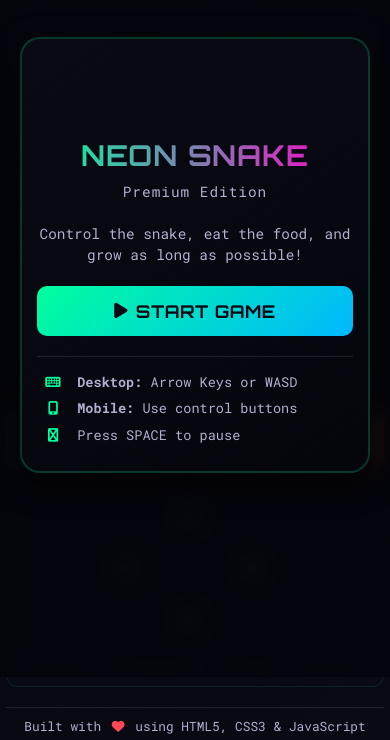
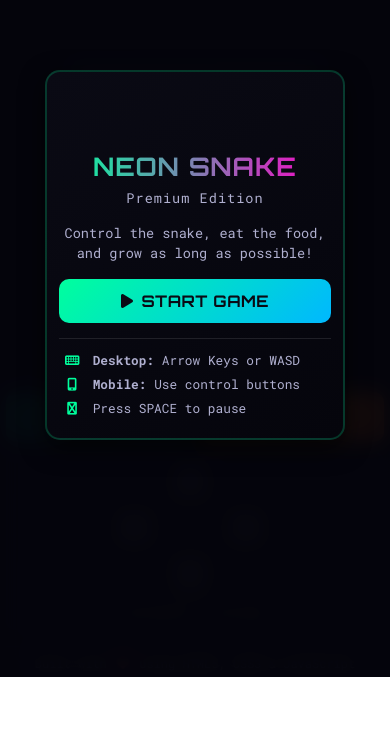
Before and after one commit to olamihus/SNAKE, a plain HTML site: page index.html in a window 390 px wide. Shown: the part 167-907 px from the top of the page. After the commit the page ends 844 px from the top, so only its background shows below. Drawn offline with Linux system fonts and the light colour scheme.

Commit message:
Update style.css

```diff
--- a/style.css
+++ b/style.css
@@ -129,7 +129,7 @@ h1, h2, h3 {
     flex: 1;
     display: flex;
     flex-direction: column;
-    gap: 12px;
+    gap: 10px;
     padding: 0;
 }
 
@@ -137,17 +137,17 @@ h1, h2, h3 {
 .top-stats-bar {
     display: grid;
     grid-template-columns: repeat(4, 1fr);
-    gap: 8px;
-    margin-bottom: 8px;
+    gap: 6px;
+    margin-bottom: 6px;
 }
 
 .stat-item {
     display: flex;
     align-items: center;
-    gap: 10px;
-    padding: 10px;
+    gap: 8px;
+    padding: 8px;
     background: rgba(10, 10, 20, 0.8);
-    border-radius: 10px;
+    border-radius: 8px;
     border: 1px solid rgba(0, 255, 157, 0.1);
     transition: var(--transition-fast);
 }
@@ -159,14 +159,14 @@ h1, h2, h3 {
 }
 
 .stat-icon {
-    width: 32px;
-    height: 32px;
+    width: 28px;
+    height: 28px;
     background: rgba(0, 255, 157, 0.1);
-    border-radius: 6px;
+    border-radius: 5px;
     display: flex;
     align-items: center;
     justify-content: center;
-    font-size: 1rem;
+    font-size: 0.9rem;
     color: var(--primary-color);
 }
 
@@ -190,7 +190,7 @@ h1, h2, h3 {
 }
 
 .stat-label {
-    font-size: 0.7rem;
+    font-size: 0.65rem;
     color: var(--text-secondary);
     text-transform: uppercase;
     letter-spacing: 0.5px;
@@ -198,7 +198,7 @@ h1, h2, h3 {
 }
 
 .stat-item h3 {
-    font-size: 1.3rem;
+    font-size: 1.1rem;
     color: var(--text-primary);
     font-family: 'Orbitron', sans-serif;
     line-height: 1;
@@ -217,19 +217,20 @@ h1, h2, h3 {
 .game-board {
     width: 100%;
     aspect-ratio: 1 / 1;
-    max-width: min(85vh, 500px);
-    max-height: min(85vh, 500px);
+    max-width: min(85vw, 320px);
+    max-height: min(85vw, 320px);
     background: var(--grid-bg);
     border-radius: 8px;
     position: relative;
     overflow: hidden;
     border: 2px solid rgba(0, 255, 157, 0.2);
     display: grid;
-    grid-template-columns: repeat(20, 1fr);
-    grid-template-rows: repeat(20, 1fr);
+    grid-template-columns: repeat(15, 1fr);
+    grid-template-rows: repeat(15, 1fr);
     gap: 1px;
     padding: 1px;
     box-shadow: 0 5px 20px rgba(0, 0, 0, 0.5);
+    margin: 0 auto;
 }
 
 .game-board::before {
@@ -293,7 +294,7 @@ h1, h2, h3 {
     top: 50%;
     left: 50%;
     transform: translate(-50%, -50%);
-    font-size: 0.6rem;
+    font-size: 0.7rem;
 }
 
 @keyframes pulse {
@@ -305,41 +306,41 @@ h1, h2, h3 {
 .controls-area {
     display: flex;
     flex-direction: column;
-    gap: 12px;
-    padding: 10px 0;
+    gap: 10px;
+    padding: 8px 0;
 }
 
 /* Action Buttons */
 .action-buttons {
     display: grid;
     grid-template-columns: repeat(2, 1fr);
-    gap: 10px;
+    gap: 8px;
 }
 
 .action-btn {
-    padding: 14px;
-    border-radius: 10px;
+    padding: 12px;
+    border-radius: 8px;
     font-family: 'Orbitron', sans-serif;
     font-weight: 600;
-    font-size: 1rem;
+    font-size: 0.9rem;
     cursor: pointer;
     display: flex;
     flex-direction: column;
     align-items: center;
     justify-content: center;
-    gap: 6px;
+    gap: 4px;
     transition: var(--transition-normal);
     letter-spacing: 0.5px;
     border: none;
-    min-height: 70px;
+    min-height: 60px;
 }
 
 .action-btn i {
-    font-size: 1.3rem;
+    font-size: 1.1rem;
 }
 
 .action-btn span {
-    font-size: 0.9rem;
+    font-size: 0.8rem;
 }
 
 /* Button Base Styles */
@@ -401,8 +402,8 @@ h1, h2, h3 {
 /* Touch Controls */
 .touch-controls-container {
     background: rgba(10, 10, 20, 0.8);
-    padding: 12px;
-    border-radius: 12px;
+    padding: 10px;
+    border-radius: 10px;
     border: 1px solid rgba(0, 255, 157, 0.1);
 }
 
@@ -410,20 +411,20 @@ h1, h2, h3 {
     display: grid;
     grid-template-columns: repeat(3, 1fr);
     grid-template-rows: repeat(3, 1fr);
-    gap: 10px;
-    max-width: 220px;
+    gap: 8px;
+    max-width: 200px;
     margin: 0 auto;
 }
 
 .touch-btn {
-    width: 55px;
-    height: 55px;
+    width: 50px;
+    height: 50px;
     background: rgba(255, 255, 255, 0.1);
-    border-radius: 10px;
+    border-radius: 8px;
     display: flex;
     align-items: center;
     justify-content: center;
-    font-size: 1.4rem;
+    font-size: 1.3rem;
     cursor: pointer;
     transition: var(--transition-normal);
     user-select: none;
@@ -460,9 +461,9 @@ h1, h2, h3 {
 .mobile-hint {
     text-align: center;
     color: var(--text-secondary);
-    font-size: 0.75rem;
-    margin-top: 8px;
-    padding-top: 8px;
+    font-size: 0.7rem;
+    margin-top: 6px;
+    padding-top: 6px;
     border-top: 1px solid rgba(255, 255, 255, 0.1);
 }
 
@@ -480,7 +481,7 @@ h1, h2, h3 {
     align-items: center;
     z-index: 1000;
     animation: fadeIn 0.5s ease;
-    padding: 20px;
+    padding: 15px;
 }
 
 @keyframes fadeIn {
@@ -490,13 +491,13 @@ h1, h2, h3 {
 
 .overlay-content {
     background: linear-gradient(145deg, var(--background-dark), var(--background-darker));
-    padding: 25px;
-    border-radius: 20px;
+    padding: 20px;
+    border-radius: 15px;
     text-align: center;
-    max-width: 400px;
+    max-width: 350px;
     width: 100%;
     border: 2px solid rgba(0, 255, 157, 0.2);
-    box-shadow: 0 10px 30px rgba(0, 0, 0, 0.7);
+    box-shadow: 0 8px 25px rgba(0, 0, 0, 0.7);
     animation: slideUp 0.5s ease;
 }
 
@@ -512,8 +513,8 @@ h1, h2, h3 {
 }
 
 .snake-icon, .game-over-icon {
-    font-size: 3rem;
-    margin-bottom: 15px;
+    font-size: 2.5rem;
+    margin-bottom: 10px;
 }
 
 .snake-icon i {
@@ -529,12 +530,12 @@ h1, h2, h3 {
 
 @keyframes float {
     0%, 100% { transform: translateY(0); }
-    50% { transform: translateY(-10px); }
+    50% { transform: translateY(-8px); }
 }
 
 .overlay-content h2 {
-    font-size: 2.2rem;
-    margin-bottom: 8px;
+    font-size: 1.8rem;
+    margin-bottom: 6px;
     background: linear-gradient(90deg, var(--primary-color), var(--accent-color));
     -webkit-background-clip: text;
     -webkit-text-fill-color: transparent;
@@ -543,58 +544,58 @@ h1, h2, h3 {
 
 .subtitle {
     color: var(--text-secondary);
-    font-size: 1rem;
-    margin-bottom: 15px;
+    font-size: 0.9rem;
+    margin-bottom: 12px;
     letter-spacing: 1px;
 }
 
 .overlay-content p {
     color: var(--text-secondary);
-    margin-bottom: 20px;
+    margin-bottom: 15px;
     line-height: 1.5;
-    font-size: 0.9rem;
+    font-size: 0.85rem;
 }
 
 .overlay-controls {
     display: flex;
     flex-direction: column;
-    gap: 10px;
-    margin: 20px 0;
+    gap: 8px;
+    margin: 15px 0;
 }
 
 .btn-large {
-    padding: 14px 25px;
-    font-size: 1.1rem;
+    padding: 12px 20px;
+    font-size: 1rem;
 }
 
 .overlay-instructions {
-    margin-top: 20px;
-    padding-top: 15px;
+    margin-top: 15px;
+    padding-top: 12px;
     border-top: 1px solid rgba(255, 255, 255, 0.1);
 }
 
 .overlay-instructions p {
-    margin-bottom: 6px;
-    font-size: 0.85rem;
+    margin-bottom: 5px;
+    font-size: 0.8rem;
     text-align: left;
-    padding-left: 8px;
+    padding-left: 6px;
 }
 
 .overlay-instructions i {
     color: var(--primary-color);
-    margin-right: 8px;
-    width: 16px;
+    margin-right: 6px;
+    width: 14px;
     text-align: center;
 }
 
 .game-over-stats {
     display: flex;
     justify-content: space-around;
-    margin: 25px 0;
-    padding: 15px;
+    margin: 20px 0;
+    padding: 12px;
     background: rgba(0, 0, 0, 0.3);
-    border-radius: 12px;
-    gap: 10px;
+    border-radius: 10px;
+    gap: 8px;
 }
 
 .game-over-stats .stat {
@@ -604,25 +605,25 @@ h1, h2, h3 {
 
 .game-over-stats .stat p {
     color: var(--text-secondary);
-    font-size: 0.8rem;
+    font-size: 0.75rem;
     text-transform: uppercase;
     letter-spacing: 0.5px;
-    margin-bottom: 5px;
+    margin-bottom: 4px;
 }
 
 .game-over-stats .stat h3 {
-    font-size: 1.8rem;
+    font-size: 1.5rem;
     color: var(--primary-color);
 }
 
 /* Footer */
 .game-footer {
-    margin-top: 10px;
-    padding-top: 10px;
+    margin-top: 8px;
+    padding-top: 8px;
     border-top: 1px solid rgba(255, 255, 255, 0.1);
     text-align: center;
     color: var(--text-secondary);
-    font-size: 0.8rem;
+    font-size: 0.75rem;
 }
 
 .game-footer i {
@@ -639,70 +640,12 @@ h1, h2, h3 {
     .top-stats-bar {
         grid-template-columns: repeat(2, 1fr);
         grid-template-rows: repeat(2, 1fr);
-        gap: 6px;
-    }
-
-    .stat-item {
-        padding: 8px;
-        gap: 8px;
-    }
-
-    .stat-icon {
-        width: 28px;
-        height: 28px;
-        font-size: 0.9rem;
-    }
-
-    .stat-item h3 {
-        font-size: 1.1rem;
-    }
-
-    .stat-label {
-        font-size: 0.65rem;
-    }
-
-    .game-board {
-        max-width: min(95vw, 400px);
-        max-height: min(95vw, 400px);
-    }
-
-    .action-btn {
-        padding: 12px;
-        min-height: 65px;
-    }
-
-    .action-btn i {
-        font-size: 1.2rem;
-    }
-
-    .action-btn span {
-        font-size: 0.8rem;
-    }
-
-    .touch-btn {
-        width: 50px;
-        height: 50px;
-        font-size: 1.3rem;
-    }
-
-    .touch-grid {
-        max-width: 200px;
-        gap: 8px;
-    }
-}
-
-@media (max-width: 480px) {
-    .logo h1 {
-        font-size: 1.1rem;
-    }
-
-    .top-stats-bar {
-        grid-template-columns: repeat(2, 1fr);
         gap: 5px;
     }
 
     .stat-item {
         padding: 6px;
+        gap: 6px;
     }
 
     .stat-icon {
@@ -720,22 +663,17 @@ h1, h2, h3 {
     }
 
     .game-board {
-        max-width: 95vw;
-        max-height: 95vw;
-    }
-
-    .action-buttons {
-        gap: 8px;
+        max-width: min(80vw, 280px);
+        max-height: min(80vw, 280px);
     }
 
     .action-btn {
         padding: 10px;
-        min-height: 60px;
-        gap: 4px;
+        min-height: 55px;
     }
 
     .action-btn i {
-        font-size: 1.1rem;
+        font-size: 1rem;
     }
 
     .action-btn span {
@@ -754,19 +692,104 @@ h1, h2, h3 {
     }
 
     .mobile-hint {
+        font-size: 0.65rem;
+    }
+}
+
+@media (max-width: 480px) {
+    .logo h1 {
+        font-size: 1.1rem;
+    }
+
+    .top-stats-bar {
+        gap: 4px;
+    }
+
+    .stat-item {
+        padding: 5px;
+    }
+
+    .stat-icon {
+        width: 22px;
+        height: 22px;
+        font-size: 0.75rem;
+    }
+
+    .stat-item h3 {
+        font-size: 0.9rem;
+    }
+
+    .stat-label {
+        font-size: 0.55rem;
+    }
+
+    .game-board {
+        max-width: min(75vw, 250px);
+        max-height: min(75vw, 250px);
+    }
+
+    .action-buttons {
+        gap: 6px;
+    }
+
+    .action-btn {
+        padding: 8px;
+        min-height: 50px;
+        gap: 3px;
+    }
+
+    .action-btn i {
+        font-size: 0.9rem;
+    }
+
+    .action-btn span {
         font-size: 0.7rem;
     }
 
+    .touch-btn {
+        width: 40px;
+        height: 40px;
+        font-size: 1.1rem;
+    }
+
+    .touch-grid {
+        max-width: 160px;
+        gap: 5px;
+    }
+
+    .mobile-hint {
+        font-size: 0.6rem;
+    }
+
     .overlay-content {
-        padding: 20px 15px;
+        padding: 15px 12px;
+        max-width: 300px;
     }
 
     .overlay-content h2 {
-        font-size: 1.8rem;
+        font-size: 1.6rem;
     }
 
     .game-over-stats .stat h3 {
-        font-size: 1.5rem;
+        font-size: 1.3rem;
+    }
+}
+
+/* For very small screens like iPhone SE */
+@media (max-width: 375px) {
+    .game-board {
+        max-width: min(70vw, 220px);
+        max-height: min(70vw, 220px);
+    }
+
+    .touch-btn {
+        width: 38px;
+        height: 38px;
+        font-size: 1rem;
+    }
+
+    .touch-grid {
+        max-width: 150px;
     }
 }
 
```
